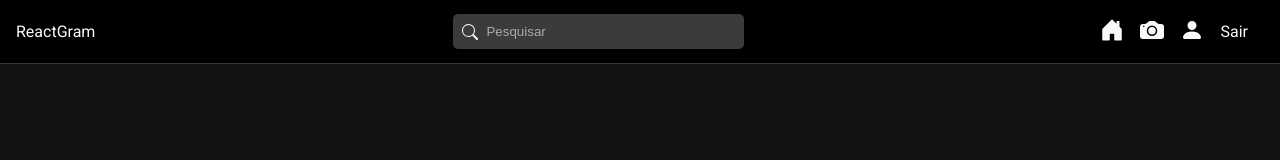
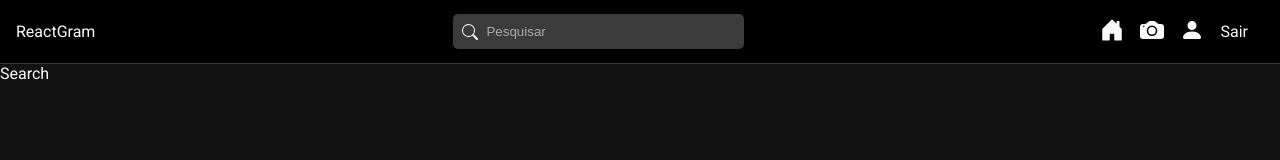
Before and after one commit to cristian-eds/reactgram, a React (Create React App) app in the folder frontend/: page /search in a window 1280 px wide. Shown: the top 160 px of the page. Built offline with nearby package versions, Linux system fonts and the light colour scheme; sample sign-in values are in the browser's storage.

Commit message:
Criacao pagina Search

```diff
--- a/frontend/src/App.js
+++ b/frontend/src/App.js
@@ -18,6 +18,7 @@
 import Navbar from './components/Navbar';
 import Footer from './components/Footer';
 import Photo from './pages/Photo/Photo';
+import Search from './pages/Search/Search';
 
 
 function App() {
@@ -39,6 +40,7 @@
             <Route path='/users/:id' element={auth ? <Profile /> : <Navigate to="/login" />} />
             <Route path='/login' element={!auth ? <Login /> : <Navigate to="/" />} />
             <Route path='/register' element={!auth ? <Register /> : <Navigate to="/" />} />
+            <Route path='/search' element={auth ? <Search /> : <Navigate to="/login" />} />
             <Route path='/photos/:id' element={auth ? <Photo /> : <Navigate to="/login" />} />
           </Routes>
         </div>
--- /dev/null
+++ b/frontend/src/pages/Search/Search.js
@@ -0,0 +1,23 @@
+import React from 'react'
+import './Search.css'
+
+// hooks
+import { useEffect } from 'react';
+import { useSelector, useDispatch } from 'react-redux';
+import { useResetComponentMessage } from '../../hooks/useResetComponentMessage';
+
+//componentes
+import LikeContainer from '../../components/LikeContainer';
+import PhotoItem from '../../components/PhotoItem';
+import { Link } from 'react-router-dom';
+
+// redux
+
+
+const Search = () => {
+  return (
+    <div>Search</div>
+  )
+}
+
+export default Search
```
Also changed, not shown: frontend/src/pages/Search/Search.css (added).
